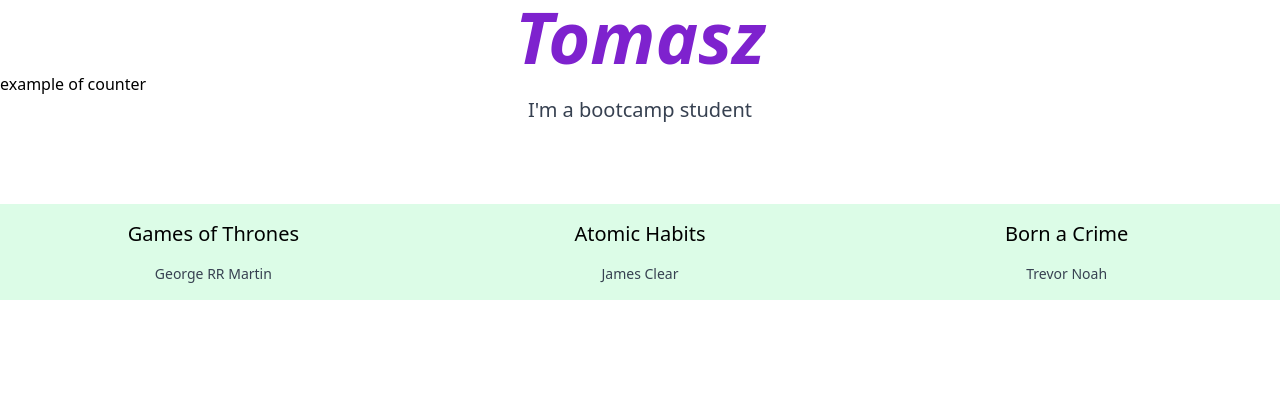
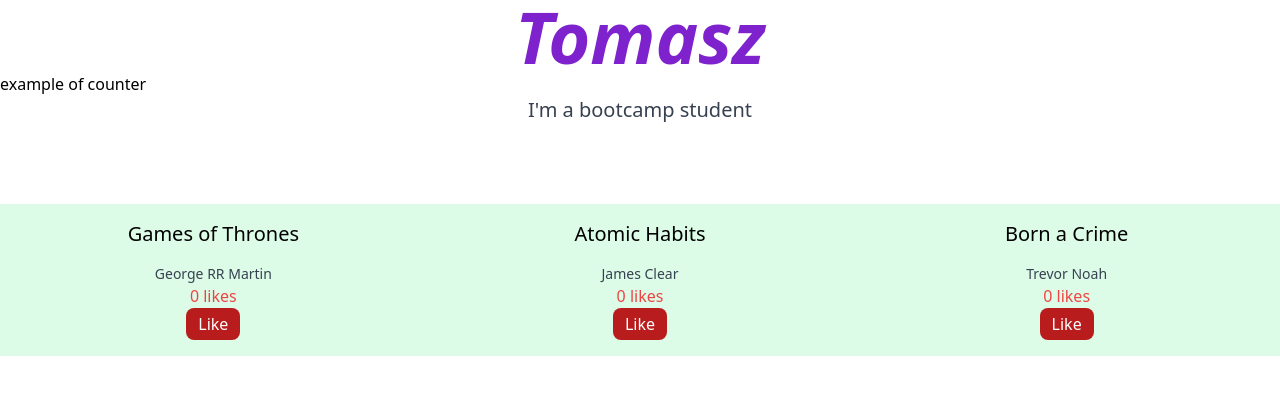
Before and after one commit to TomaszSarmata/solo-project, a Next.js app: page / in a window 1280 px wide. Shown: the top 394 px of the page. Built offline with nearby package versions, Linux system fonts and the light colour scheme.

Commit message:
implemented like button for book-item

```diff
--- a/components/home/book-grid/book-item.js
+++ b/components/home/book-grid/book-item.js
@@ -1,12 +1,28 @@
+import { useState } from "react";
 import books from "./books";
 
 export default function BookItem({ title, author }) {
+  const [likes, setLikes] = useState(0);
+
+  const handleIncrementLike = () => {
+    setLikes(likes + 1);
+  };
+
   return (
     <div>
       <div>
         <div className="bg-green-100 p-4">
           <p className="title mb-4 text-center text-xl font-medium">{title}</p>
           <p className="author text-sm text-gray-700 text-center">{author}</p>
+          <p className="text-center text-red-500 font-medium">{likes} likes</p>
+          <div className="flex flex-row justify-center w-full">
+            <button
+              className="bg-red-700 text-white px-3 py-1 rounded-lg"
+              onClick={handleIncrementLike}
+            >
+              Like
+            </button>
+          </div>
         </div>
       </div>
     </div>
```
